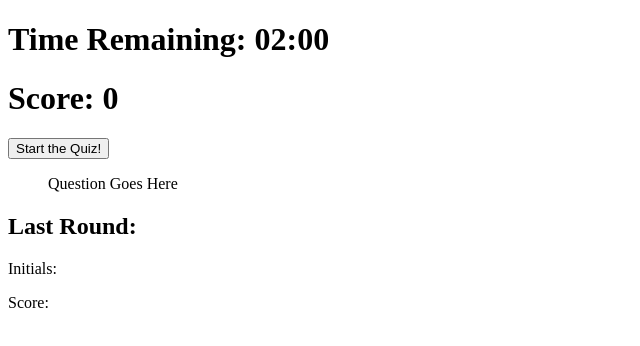
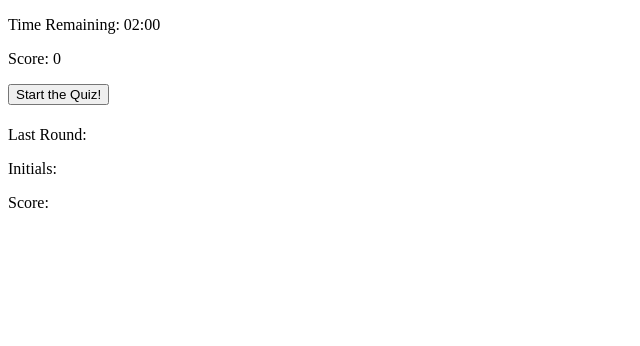
Before and after one commit to JordanBehn/TimedTest, a plain HTML site: page index.html in a window 1280 px wide. Shown: the whole page, without its empty margins (0-640 px from the left). Drawn offline with Linux system fonts and the light colour scheme.

Commit message:
updated semantic html tags

```diff
--- a/index.html
+++ b/index.html
@@ -5,30 +5,27 @@
     <meta charset="UTF-8" />
     <meta name="viewport" content="width=device-width, initial-scale=1.0" />
     <meta http-equiv="X-UA-Compatible" content="ie=edge" />
-    <!-- <link rel="stylesheet" href="./style.css" /> -->
-    <title>Todo List</title>
+    <title>Timed JavaScript Quiz</title>
 </head>
 
 <body>
+    <main class="container">
+        <counts class="counts">
+            <p>Time Remaining: <span id="minutes">02</span>:<span id="seconds">00</span></p>
+            <p id="num-correct">Score: 0</p>
+        </counts>
+        <button type="button" id="start-button">Start the Quiz!</button>
+        <quiz class="quiz">
+            <h1 id="question">
 
-    <div class="container">
-        <!-- body will contain: timer, score, question-->
-
-        <counts class="counts">
-            <h1>Time Remaining: <span id="minutes">02</span>:<span id="seconds">00</span></h1>
-            <h1 id="num-correct">Score: 0</h1>
-        </counts>
-
-        <div class="quiz">
-            <button type="button" id="start-button">Start the Quiz!</button>
-            <ul id="question"> Question Goes Here</ul>
-        </div>
-        <div class="card">
-            <h2>Last Round:</h2>
+            </h1>
+        </quiz>
+        <footer>
+            <p>Last Round:</p>
             <p>Initials: <span id="saved-initials"></span></p>
             <p>Score: <span id="saved-score"></span></p>
-        </div>
-    </div>
+        </footer>
+    </main>
     <script src="./script.js "></script>
 </body>
 
```
